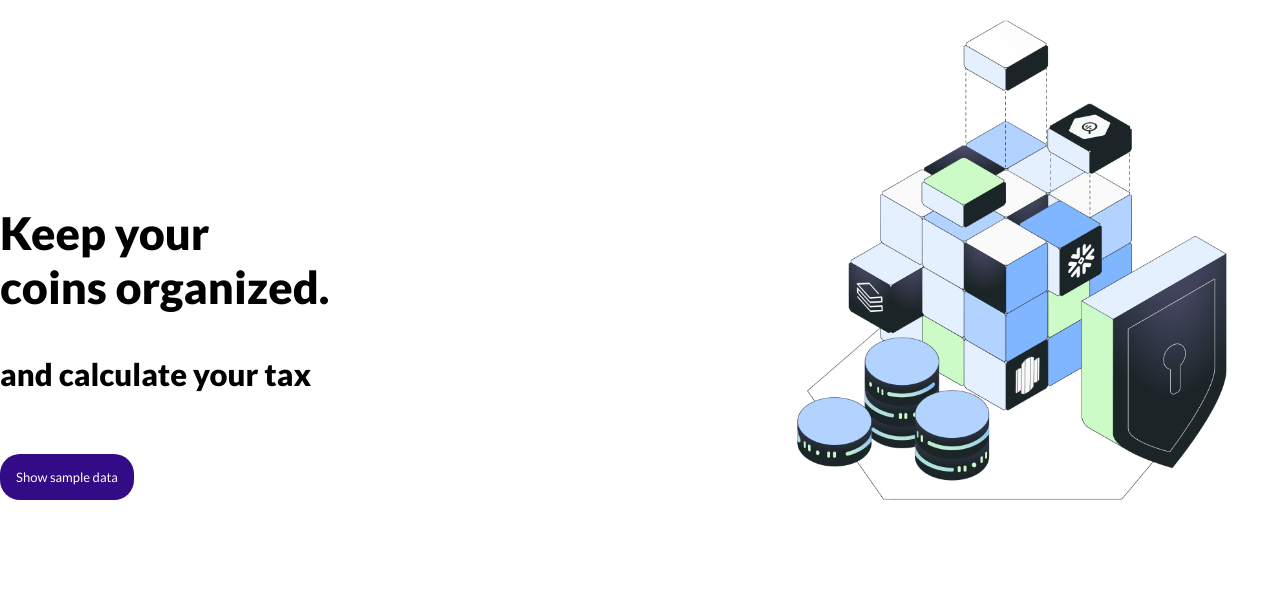
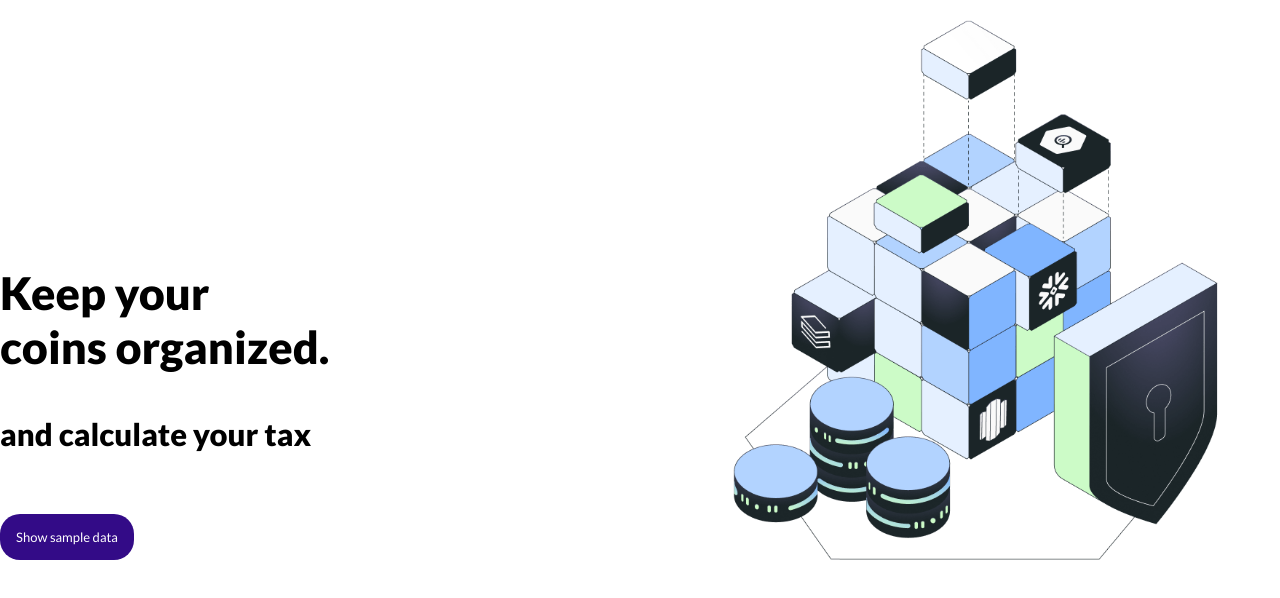
Before and after one commit to arturaffek/coinsapp, a React (Create React App) app in the folder front/: page / in a window 1280 px wide. Shown: the top 598 px of the page. Built offline with nearby package versions, Linux system fonts and the light colour scheme; no server answers.

Commit message:
change style

```diff
--- a/front/src/App.css
+++ b/front/src/App.css
@@ -50,13 +50,12 @@ input {
 #searchForm {
   margin-bottom: 10px;
 }
-.claim .cta {
+.hero .cta.disc {
 	margin-bottom: 0
 }
 .hero {
-
   max-height: 80vh;
-  height: 60vh;
+  height: 540px;
   background-size: contain;
 }
 .hero .row {
```
